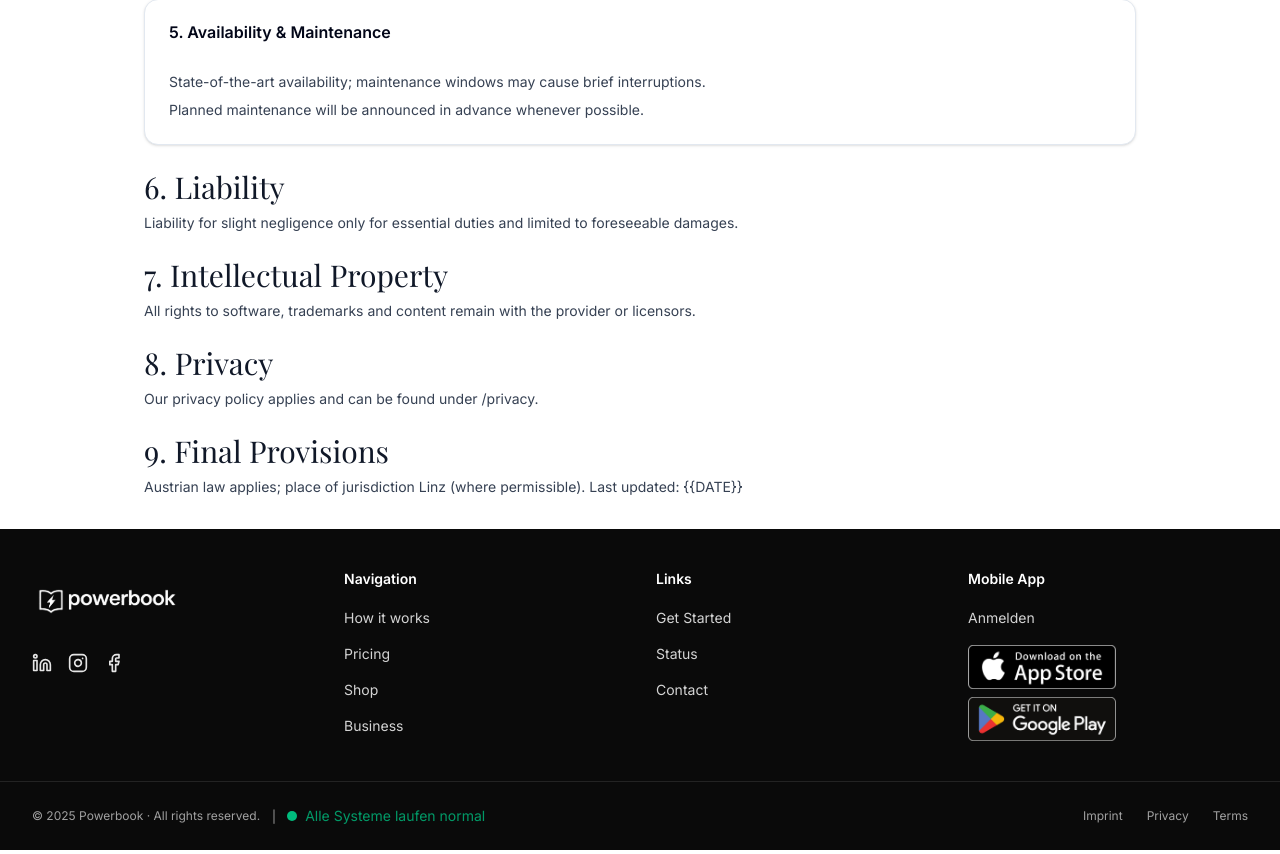
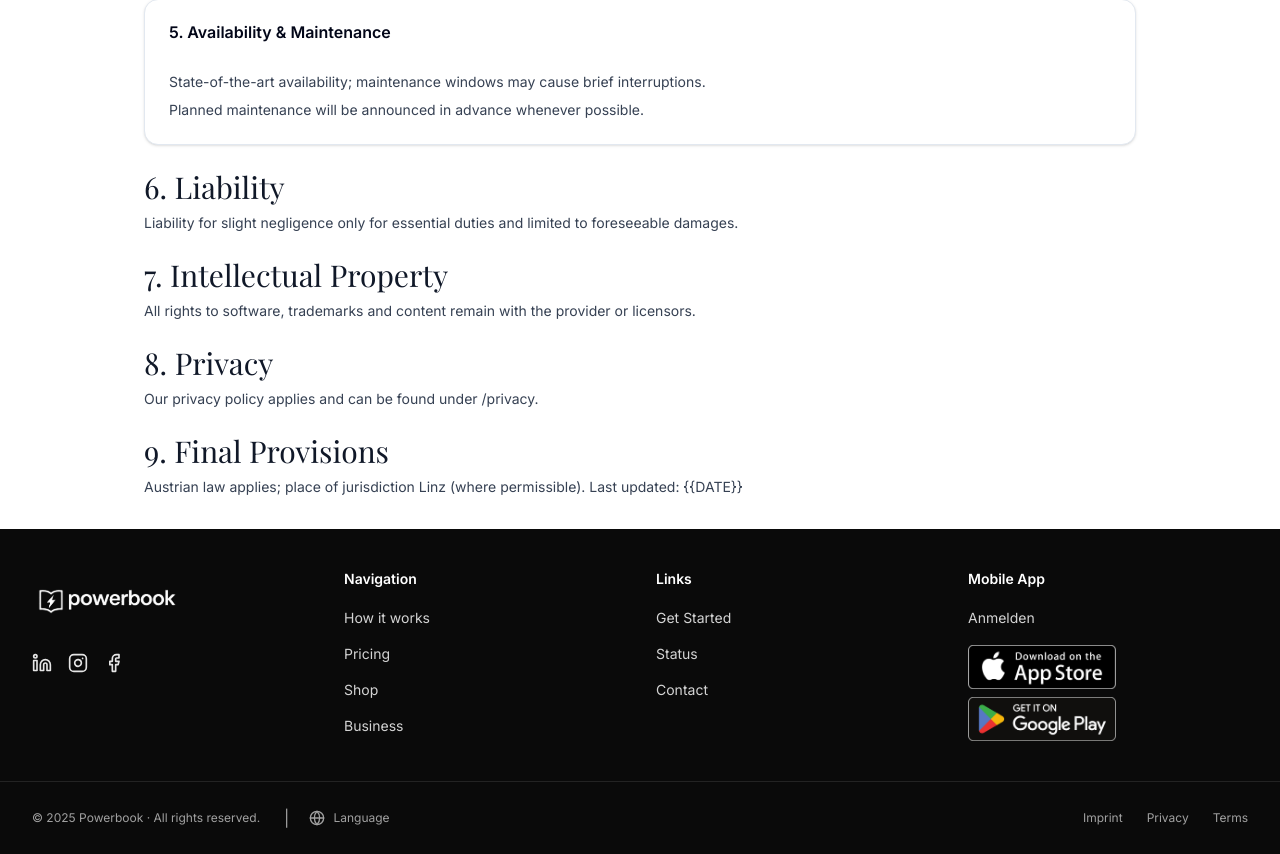
Before and after one commit to QNotesNET/landing, a Next.js app: page /en/agb in a window 1280 px wide. Shown: the part 1038-1892 px from the top of the page. Built offline with nearby package versions, Linux system fonts and the light colour scheme.

Commit message:
footer language selector

```diff
--- a/components/Footer.tsx
+++ b/components/Footer.tsx
@@ -2,8 +2,18 @@
 
 import Link from "next/link";
 import Image from "next/image";
-import { ChevronDown, Instagram, Linkedin, Facebook } from "lucide-react";
+import { ChevronDown, Instagram, Linkedin, Facebook, Globe, Check } from "lucide-react";
 import StatusBadge from "@/components/StatusBadge";
+
+/* shadcn/ui Dropdown */
+import {
+  DropdownMenu,
+  DropdownMenuTrigger,
+  DropdownMenuContent,
+  DropdownMenuItem,
+  DropdownMenuLabel,
+  DropdownMenuSeparator,
+} from "@/components/ui/dropdown-menu";
 
 type FooterTexts = {
   navHeading: string;
@@ -13,10 +23,46 @@ type FooterTexts = {
   links: { label: string; href: string }[];
   legal: { label: string; href: string }[];
   copyright: string;
+  // Labels für Language-Switcher (kommt aus footer.language in JSON)
+  language?: { label: string; de: string; en: string; ru: string };
 };
 
 export default function Footer({ texts }: { texts: FooterTexts }) {
   const year = new Date().getFullYear();
+
+  // Sprache aus URL ableiten (/de/*, /en/*, /ru/* -> Segment; sonst 'de')
+  const getLocaleFromPath = () => {
+    if (typeof window === "undefined") return "de";
+    const seg = (window.location.pathname.split("/")[1] || "").toLowerCase();
+    return ["de", "en", "ru"].includes(seg) ? seg : "de";
+  };
+  const currentLang = getLocaleFromPath();
+
+  // Locale-Pfad bauen: erstes Segment ersetzen oder einfügen
+  const buildHref = (target: "de" | "en" | "ru") => {
+    if (typeof window === "undefined") return `/${target}`;
+    const { pathname, search, hash } = window.location;
+    const segs = pathname.split("/"); // e.g. "/de/foo" => ["", "de", "foo"]
+    const first = (segs[1] || "").toLowerCase();
+    const isLocale = ["de", "en", "ru"].includes(first);
+
+    let newPath: string;
+    if (isLocale) {
+      segs[1] = target; // replace existing locale
+      newPath = segs.join("/") || `/${target}`;
+    } else {
+      const tail = segs.slice(1).join("/"); // keep rest
+      newPath = `/${target}${tail ? `/${tail}` : ""}`;
+    }
+    return `${newPath}${search}${hash}`;
+  };
+
+  const L = {
+    label: texts.language?.label ?? "Sprache",
+    de: texts.language?.de ?? "Deutsch",
+    en: texts.language?.en ?? "English",
+    ru: texts.language?.ru ?? "Русский",
+  };
 
   return (
     <footer className="bg-neutral-950 text-neutral-200">
@@ -42,25 +88,13 @@ export default function Footer({ texts }: { texts: FooterTexts }) {
                 />
               </Link>
               <div className="mt-4 flex items-center gap-4">
-                <a
-                  href="https://linkedin.com"
-                  aria-label="LinkedIn"
-                  className="hover:text-white"
-                >
+                <a href="https://linkedin.com" aria-label="LinkedIn" className="hover:text-white">
                   <Linkedin className="h-5 w-5" />
                 </a>
-                <a
-                  href="https://instagram.com"
-                  aria-label="Instagram"
-                  className="hover:text-white"
-                >
+                <a href="https://instagram.com" aria-label="Instagram" className="hover:text-white">
                   <Instagram className="h-5 w-5" />
                 </a>
-                <a
-                  href="https://facebook.com"
-                  aria-label="Facebook"
-                  className="hover:text-white"
-                >
+                <a href="https://facebook.com" aria-label="Facebook" className="hover:text-white">
                   <Facebook className="h-5 w-5" />
                 </a>
               </div>
@@ -77,10 +111,7 @@ export default function Footer({ texts }: { texts: FooterTexts }) {
               <ul className="space-y-3">
                 {texts.nav.map((it) => (
                   <li key={it.label}>
-                    <Link
-                      href={it.href}
-                      className="text-neutral-300 hover:text-white"
-                    >
+                    <Link href={it.href} className="text-neutral-300 hover:text-white">
                       {it.label}
                     </Link>
                   </li>
@@ -99,10 +130,7 @@ export default function Footer({ texts }: { texts: FooterTexts }) {
               <ul className="space-y-3">
                 {texts.links.map((it) => (
                   <li key={it.label}>
-                    <Link
-                      href={it.href}
-                      className="text-neutral-300 hover:text-white"
-                    >
+                    <Link href={it.href} className="text-neutral-300 hover:text-white">
                       {it.label}
                     </Link>
                   </li>
@@ -119,11 +147,7 @@ export default function Footer({ texts }: { texts: FooterTexts }) {
             </summary>
             <div className="px-4 pb-4">
               <div className="mt-3 flex flex-wrap items-center gap-3">
-                <a
-                  href="https://apps.apple.com/"
-                  aria-label="App Store"
-                  className="inline-block"
-                >
+                <a href="https://apps.apple.com/" aria-label="App Store" className="inline-block">
                   <img
                     src="/images/icons/appstore.webp"
                     alt="Download on the App Store"
@@ -131,11 +155,7 @@ export default function Footer({ texts }: { texts: FooterTexts }) {
                     loading="lazy"
                   />
                 </a>
-                <a
-                  href="https://play.google.com/"
-                  aria-label="Google Play"
-                  className="inline-block"
-                >
+                <a href="https://play.google.com/" aria-label="Google Play" className="inline-block">
                   <img
                     src="/images/icons/playstore.webp"
                     alt="Get it on Google Play"
@@ -163,25 +183,13 @@ export default function Footer({ texts }: { texts: FooterTexts }) {
               />
             </Link>
             <div className="flex items-center gap-4">
-              <a
-                href="https://linkedin.com/company/powerbook"
-                aria-label="LinkedIn"
-                className="hover:text-white"
-              >
+              <a href="https://linkedin.com/company/powerbook" aria-label="LinkedIn" className="hover:text-white">
                 <Linkedin className="h-5 w-5" />
               </a>
-              <a
-                href="https://instagram.com"
-                aria-label="Instagram"
-                className="hover:text-white"
-              >
+              <a href="https://instagram.com" aria-label="Instagram" className="hover:text-white">
                 <Instagram className="h-5 w-5" />
               </a>
-              <a
-                href="https://facebook.com"
-                aria-label="Facebook"
-                className="hover:text-white"
-              >
+              <a href="https://facebook.com" aria-label="Facebook" className="hover:text-white">
                 <Facebook className="h-5 w-5" />
               </a>
             </div>
@@ -189,17 +197,12 @@ export default function Footer({ texts }: { texts: FooterTexts }) {
 
           {/* Navigation */}
           <div>
-            <h3 className="text-sm font-semibold text-white">
-              {texts.navHeading}
-            </h3>
+            <h3 className="text-sm font-semibold text-white">{texts.navHeading}</h3>
             <nav className="mt-4">
               <ul className="space-y-3">
                 {texts.nav.map((it) => (
                   <li key={it.label}>
-                    <Link
-                      href={it.href}
-                      className="text-sm text-neutral-300 hover:text-white"
-                    >
+                    <Link href={it.href} className="text-sm text-neutral-300 hover:text-white">
                       {it.label}
                     </Link>
                   </li>
@@ -210,17 +213,12 @@ export default function Footer({ texts }: { texts: FooterTexts }) {
 
           {/* Links */}
           <div>
-            <h3 className="text-sm font-semibold text-white">
-              {texts.linksHeading}
-            </h3>
+            <h3 className="text-sm font-semibold text-white">{texts.linksHeading}</h3>
             <nav className="mt-4">
               <ul className="space-y-3">
                 {texts.links.map((it) => (
                   <li key={it.label}>
-                    <Link
-                      href={it.href}
-                      className="text-sm text-neutral-300 hover:text-white"
-                    >
+                    <Link href={it.href} className="text-sm text-neutral-300 hover:text-white">
                       {it.label}
                     </Link>
                   </li>
@@ -231,40 +229,17 @@ export default function Footer({ texts }: { texts: FooterTexts }) {
 
           {/* App */}
           <div>
-            <h3 className="text-sm font-semibold text-white">
-              {texts.appHeading}
-            </h3>
+            <h3 className="text-sm font-semibold text-white">{texts.appHeading}</h3>
             <div className="mt-4 space-y-4">
-              <Link
-                href="https://my.powerbook.at"
-                className="text-sm text-neutral-300 hover:text-white"
-              >
+              <Link href="https://my.powerbook.at" className="text-sm text-neutral-300 hover:text-white">
                 Anmelden
               </Link>
               <div className="flex flex-col gap-2 mt-4">
-                <a
-                  href="https://apps.apple.com/"
-                  aria-label="App Store"
-                  className="inline-block"
-                >
-                  <img
-                    src="/images/icons/appstore.webp"
-                    alt="Download on the App Store"
-                    className="h-11 w-auto"
-                    loading="lazy"
-                  />
+                <a href="https://apps.apple.com/" aria-label="App Store" className="inline-block">
+                  <img src="/images/icons/appstore.webp" alt="Download on the App Store" className="h-11 w-auto" loading="lazy" />
                 </a>
-                <a
-                  href="https://play.google.com/"
-                  aria-label="Google Play"
-                  className="inline-block"
-                >
-                  <img
-                    src="/images/icons/playstore.webp"
-                    alt="Get it on Google Play"
-                    className="h-11 w-auto"
-                    loading="lazy"
-                  />
+                <a href="https://play.google.com/" aria-label="Google Play" className="inline-block">
+                  <img src="/images/icons/playstore.webp" alt="Get it on Google Play" className="h-11 w-auto" loading="lazy" />
                 </a>
               </div>
             </div>
@@ -281,14 +256,44 @@ export default function Footer({ texts }: { texts: FooterTexts }) {
           {/* Left */}
           <div
             className="flex flex-col items-center gap-2
-              md:flex-row md:items-center md:justify-start md:gap-3"
+    md:flex-row md:items-center md:justify-start md:gap-3"
           >
-            <div className="order-1 md:order-2 text-xs">
-              <span className="hidden md:inline-block md:order-3 text-neutral-400">
-                |ㅤ{" "}
-              </span>
-              <StatusBadge />
+            {/* Sprach-Switcher: mobil oben, Desktop bleibt rechts */}
+            <div className="order-1 md:order-3 flex items-center">
+              <span className="hidden md:inline-block text-neutral-400 mx-3">|</span>
+              <DropdownMenu>
+                <DropdownMenuTrigger asChild>
+                  <button
+                    aria-label={L.label}
+                    className="rounded-xl px-2 py-1 inline-flex items-center gap-2 text-xs
+               text-neutral-400 hover:text-neutral-300 hover:bg-white/10"
+                  >
+                    <Globe className="h-4 w-4 text-current" />
+                    <span className="inline">{L.label}</span>
+                  </button>
+                </DropdownMenuTrigger>
+                <DropdownMenuContent align="start" className="w-44">
+                  <DropdownMenuLabel>{L.label}</DropdownMenuLabel>
+                  <DropdownMenuSeparator />
+                  <DropdownMenuItem asChild className="justify-between">
+                    <Link href={buildHref("de")}>
+                      {L.de} {currentLang === "de" && <Check className="h-4 w-4" />}
+                    </Link>
+                  </DropdownMenuItem>
+                  <DropdownMenuItem asChild className="justify-between">
+                    <Link href={buildHref("en")}>
+                      {L.en} {currentLang === "en" && <Check className="h-4 w-4" />}
+                    </Link>
+                  </DropdownMenuItem>
+                  <DropdownMenuItem asChild className="justify-between">
+                    <Link href={buildHref("ru")}>
+                      {L.ru} {currentLang === "ru" && <Check className="h-4 w-4" />}
+                    </Link>
+                  </DropdownMenuItem>
+                </DropdownMenuContent>
+              </DropdownMenu>
             </div>
+
             <p className="order-2 md:order-1 text-xs text-neutral-400">
               © {year} Powerbook · {texts.copyright}
             </p>
--- a/lib/dictionaries/de.json
+++ b/lib/dictionaries/de.json
@@ -366,7 +366,8 @@
     { "label": "Datenschutz", "href": "/datenschutz" },
     { "label": "AGB", "href": "/agb" }
   ],
-    "copyright": "Alle Rechte vorbehalten."
+  "copyright": "Alle Rechte vorbehalten.",
+  "language": { "label": "Sprache", "de": "Deutsch", "en": "Englisch", "ru": "Russisch" }
 },
   "mobile": {
     "heading": "Jetzt Powerbook-App herunterladen",
--- a/lib/dictionaries/en.json
+++ b/lib/dictionaries/en.json
@@ -366,7 +366,8 @@
     { "label": "Privacy", "href": "/datenschutz" },
     { "label": "Terms", "href": "/agb" }
   ],
-    "copyright": "All rights reserved."
+  "copyright": "All rights reserved.",
+  "language": { "label": "Language", "de": "German", "en": "English", "ru": "Russian" }
 },
   "mobile": {
     "heading": "Download the Powerbook App",
--- a/lib/dictionaries/ru.json
+++ b/lib/dictionaries/ru.json
@@ -366,7 +366,8 @@
     { "label": "Конфиденциальность", "href": "/datenschutz" },
     { "label": "Условия", "href": "/agb" }
   ],
-    "copyright": "Все права защищены."
+  "copyright": "Все права защищены.",
+  "language": { "label": "Язык", "de": "Немецкий", "en": "Английский", "ru": "Русский" }
 },
   "mobile": {
     "heading": "Скачай приложение Powerbook",
```
Lines whose indentation alone changed are shown as unchanged.
